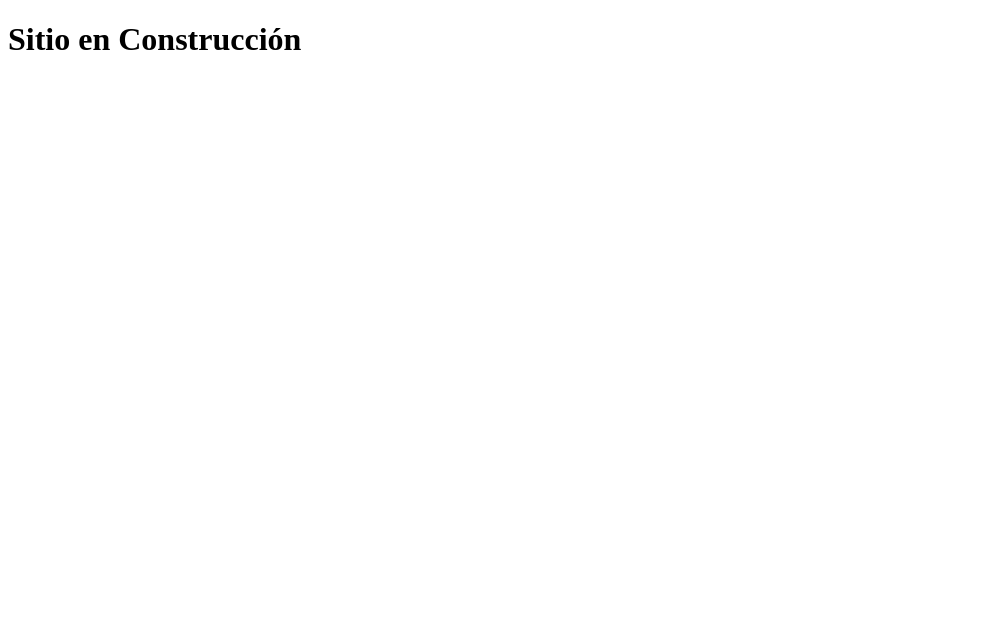
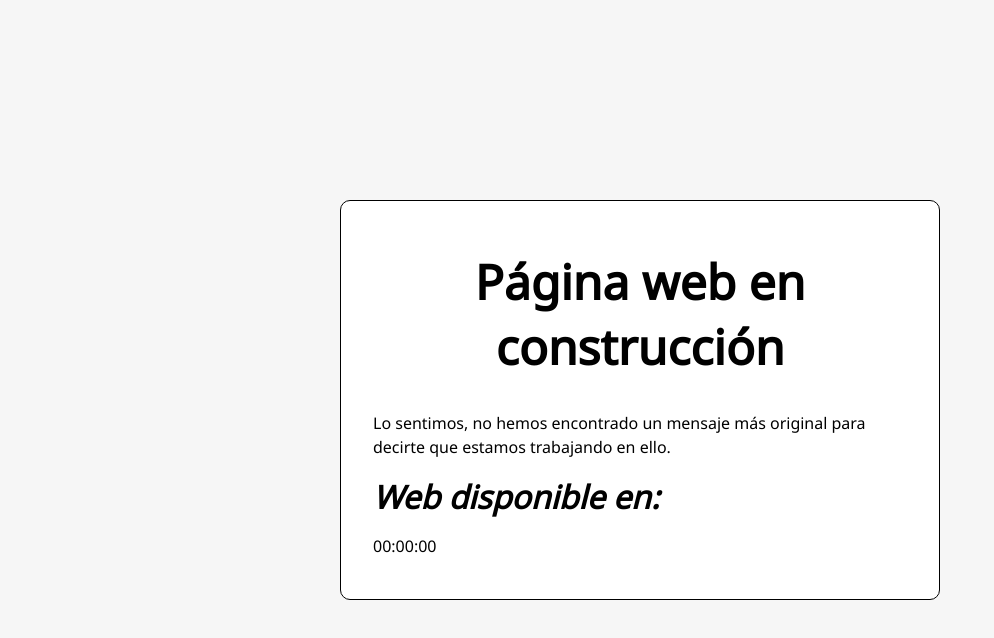
Before and after one commit to mlclaudina/octo-silver-yo, a plain HTML site: page index.html in a window 1280 px wide. Shown: the whole page, without its empty margins (0-994 px from the left). Drawn offline with Linux system fonts and the light colour scheme.

Commit message:
Update index.html

```diff
--- a/index.html
+++ b/index.html
@@ -1,9 +1,62 @@
 <!DOCTYPE html>
-<html lang="en">
+<html>
 <head>
-  <meta charset="utf-8">
-  <title>Claudia Matteo</title>
+	<title>Página web en mantenimiento</title>
+	<meta charset="utf-8"/>
+	<meta name="description" content="Ejemplo práctico de aplicación del posicionamiento fijo"/>
+	<meta name="author" content="francesc ricart"/>
+	<style>
+		/*TIPOGRAFÍAS*/
+		@import url('https://fonts.googleapis.com/css?family=Noto+Sans');
+		/*INICIALIZACIÓN DE ESTILOS*/
+		*{
+			margin:0;
+			padding:0;
+			box-sizing:border-box;
+		}
 
+		body{background-color:#f6f6f6;}
+
+		/*PERSONALIZACIÓN DE P.MANTENIMIENTO*/
+		.mantenimiento{
+			width:600px;
+			height:400px;
+			padding:32px;
+			border:1px solid #000;
+			border-radius:10px;
+			margin-top:-200px;
+			margin-left:-300px;
+			background-color:#fff;
+			position:fixed;
+			top:50%;
+			left:50%;
+		}
+		.mantenimiento h1, .mantenimiento h2, .mantenimiento p{
+			font-family:"noto sans", sans-serif;
+		}
+
+		.mantenimiento h1{
+			font-size:3em;
+			text-align:center;
+			padding:16px;
+		}
+		.mantenimiento h2{
+			font-size:2em;
+			font-style:italic;
+		}
+		.mantenimiento p{
+			margin:16px 0;
+			line-height:1.5em;
+		}
+
+	</style>
 </head>
- <h1>Sitio en Construcción</h1>
+<body>
+	<div class="mantenimiento">
+		<h1>Página web en construcción</h1>
+		<p>Lo sentimos, no hemos encontrado un mensaje más original para decirte que estamos trabajando en ello.</p>
+		<h2>Web disponible en:</h2>
+		<p class="casio" id="reloj">00:00:00</p>
+	</div>
+</body>
 </html>
```
